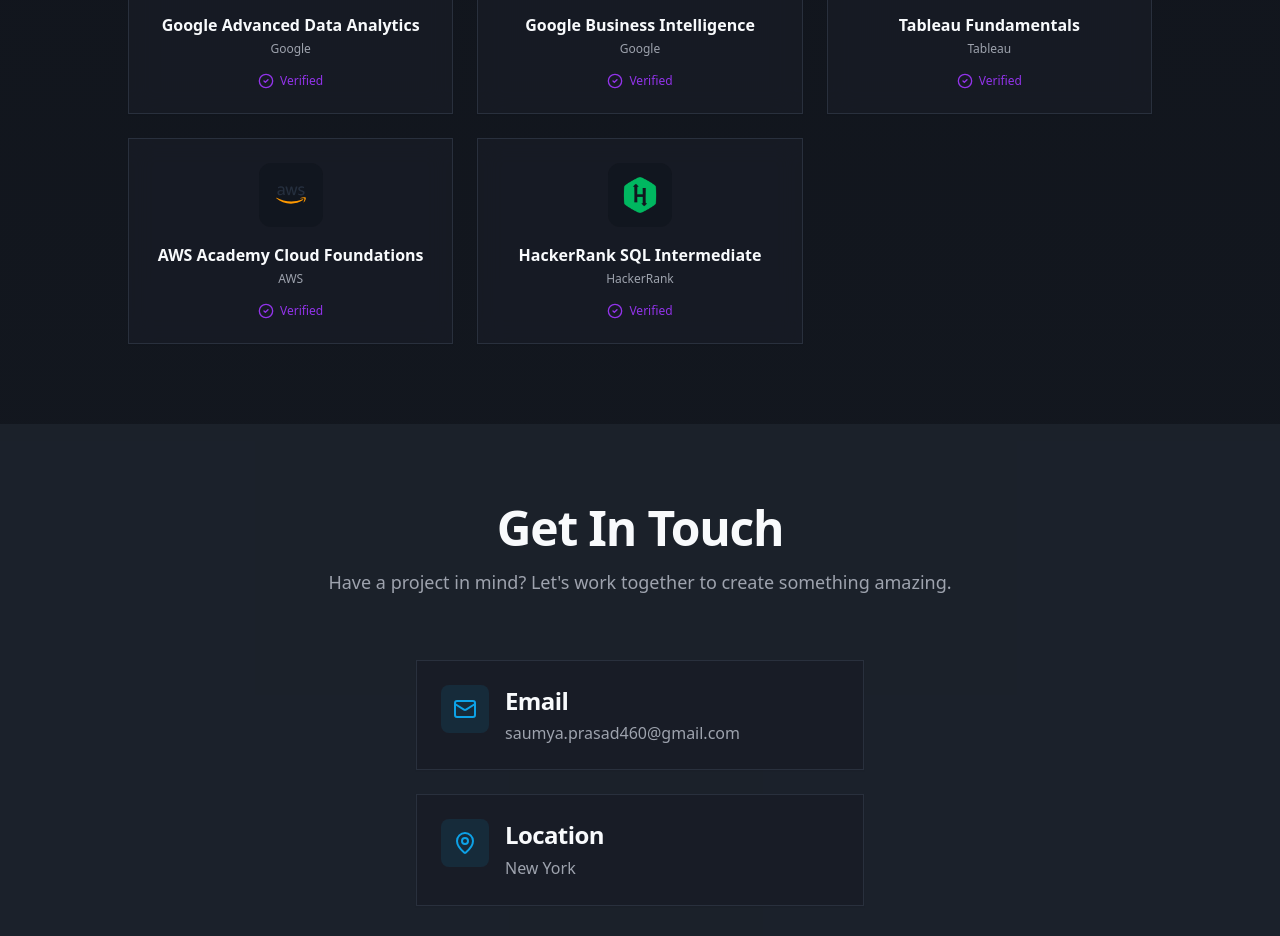
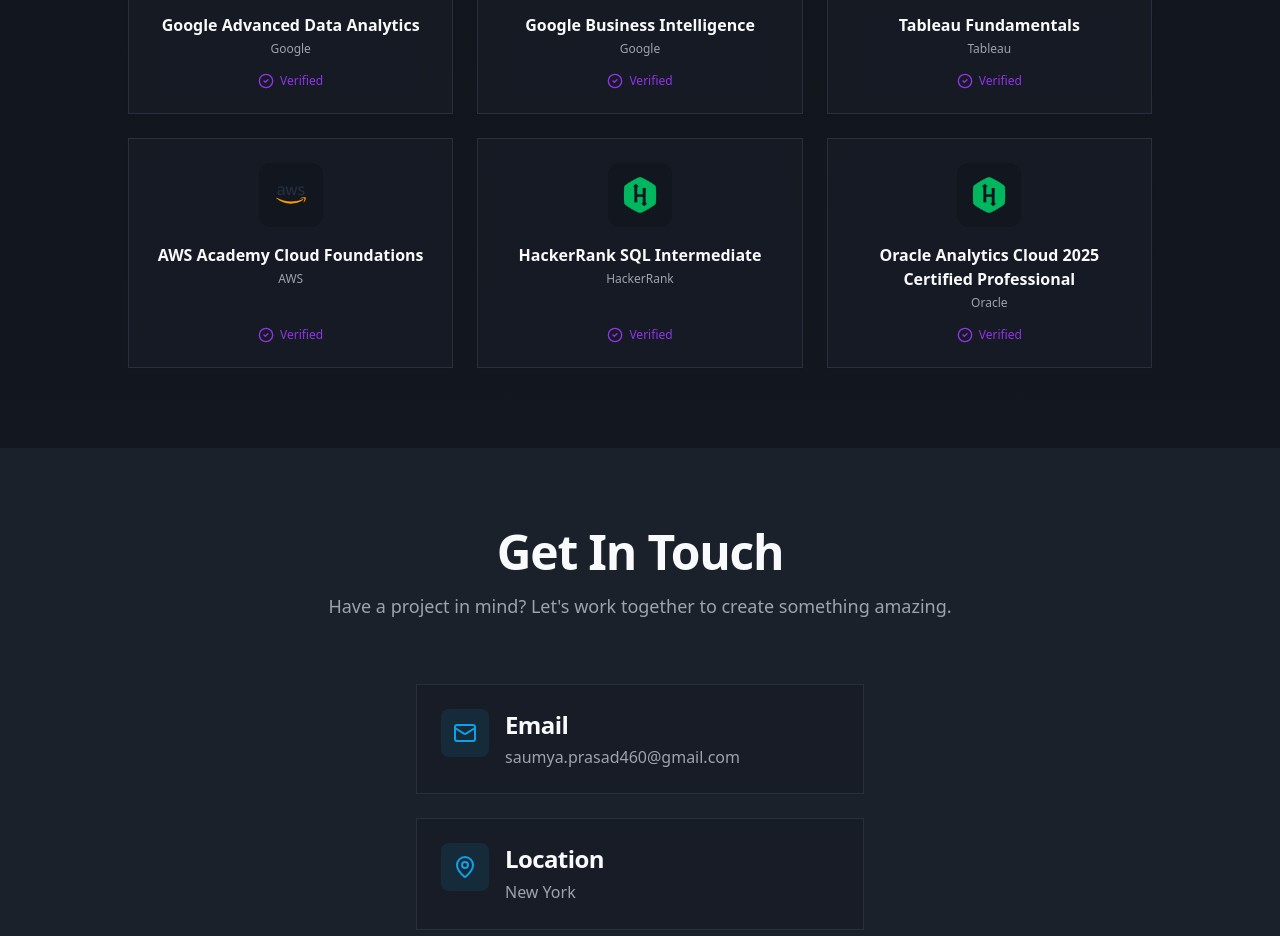
Before and after one commit to saumyaprasad07/Lovable-Portfolio-Website, a React (Vite) app: page / in a window 1280 px wide. Shown: the part 2100-3036 px from the top of the page. Built offline with nearby package versions, Linux system fonts and the light colour scheme; the HTML template or start-up script is replaced by a standard one.

Commit message:
added oracle cert

```diff
--- a/src/components/About.tsx
+++ b/src/components/About.tsx
@@ -62,6 +62,12 @@ const About = () => {
       logo: hackerrankLogo,
       url: "https://www.hackerrank.com/certificates/646ec66e4b25"
     },
+    {
+      title: "Oracle Analytics Cloud 2025 Certified Professional",
+      provider: "Oracle",
+      logo: hackerrankLogo,
+      url: "https://catalog-education.oracle.com/ords/certview/sharebadge?id=1D743272F69487A1E287924BF22D0C5F638E9DAB20AE2868D9570F333DD8E9FA"
+    }
   ];
   return <section id="about" className="section-spacing bg-gradient-to-b from-background to-muted/20">
       <div className="container-wide px-4 md:px-6">
```
